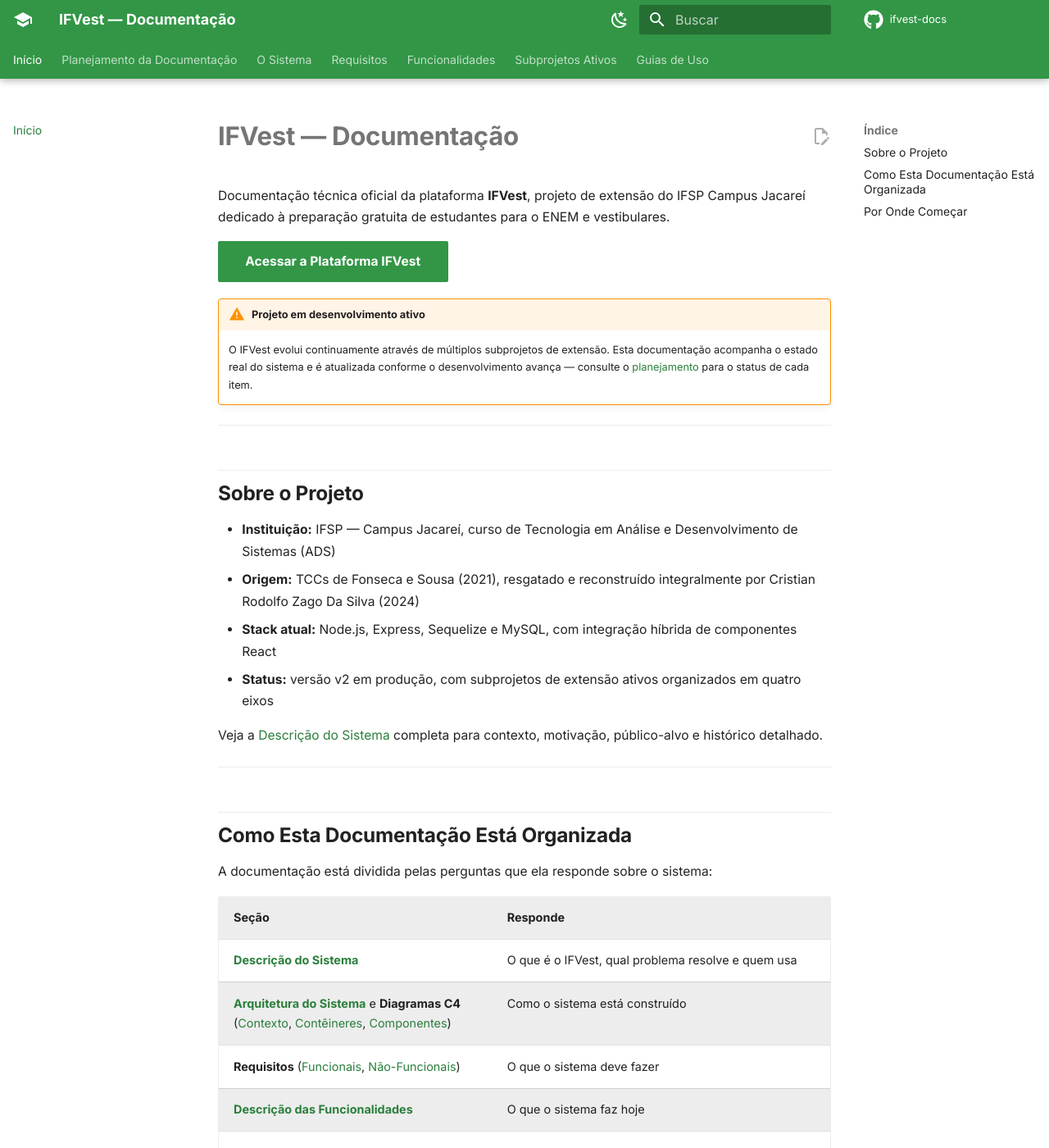
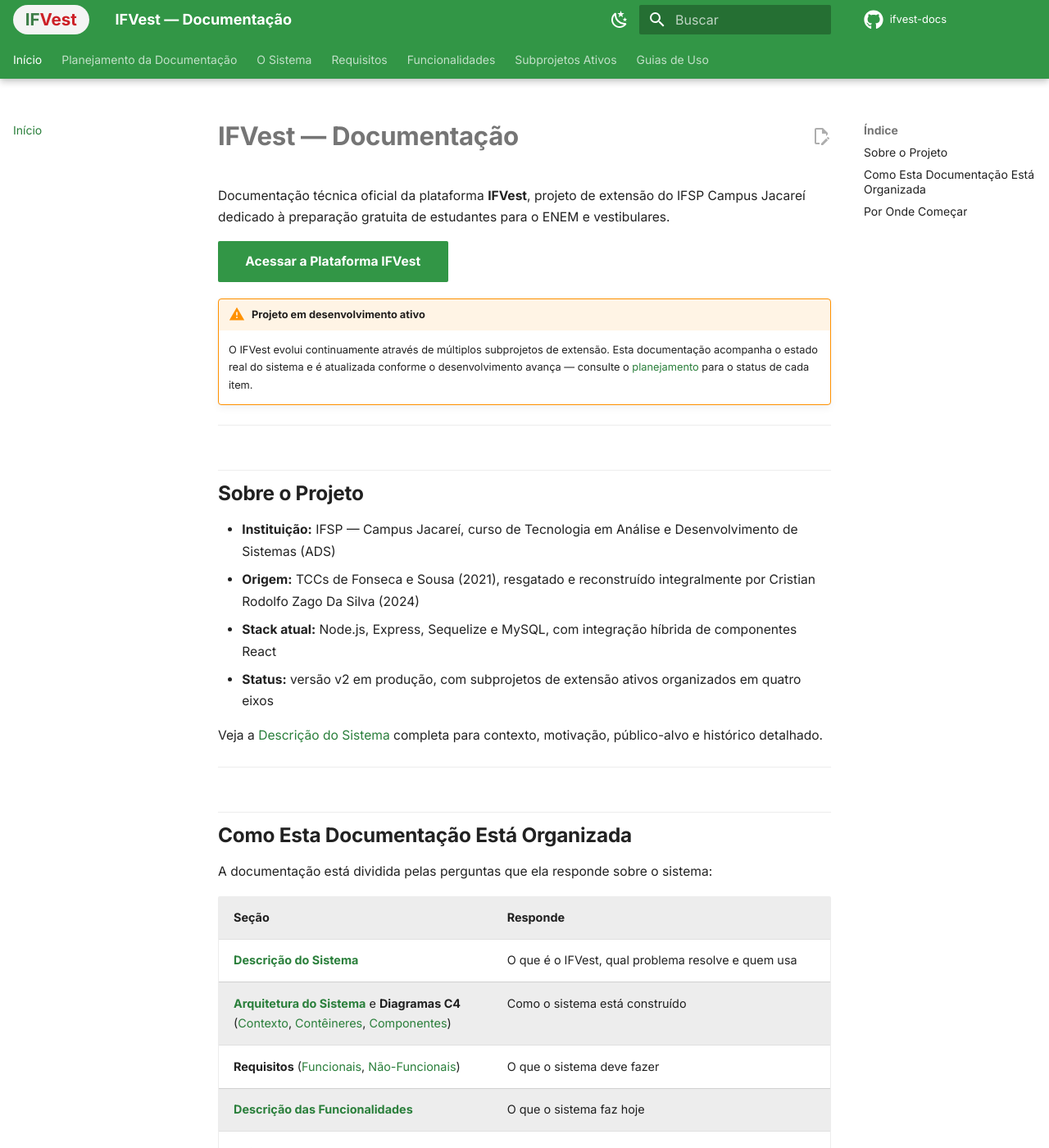
Before and after one commit to IthaloCavalcante/ifvest-docs, an MkDocs documentation site: the page built from docs/index.md, in a window 1280 px wide and 1400 px high. Shown: the whole window at 82% size. Built offline with MkDocs 1.6.1 and Material for MkDocs 9.7.7, drawn with Linux system fonts in a browser that asks for light colours; comment, search, counter and statistics services are not loaded.

Commit message:
feat: aplicar a identidade visual da plataforma à documentação

```diff
--- /dev/null
+++ b/docs/stylesheets/logo-ifvest.css
@@ -0,0 +1,55 @@
+/*
+   IFVest — Documentação
+   Logo no cabeçalho
+
+   Réplica do componente LogoIFVEST da plataforma
+   (ifvest-monorepo: ifvest-frontend/src/core/layout/LogoIFVEST.module.css).
+   O HTML está em overrides/partials/logo.html.
+*/
+
+/* Cores da plataforma (ifvest-frontend/src/index.css) */
+:root {
+  --ifvest-logo-verde:    #3C7D47;  /* --secondary-green → "IF"   */
+  --ifvest-logo-vermelho: #CD2027;  /* --primary-red     → "Vest" */
+  --ifvest-logo-fundo:    #F4F4F4;  /* --primary-gray    → pílula */
+  /* O cabeçalho público da plataforma tenta trocar esse fundo por #ffffffdc
+     (.Logo em AppHeader.module.css), mas essa regra vem antes da do
+     componente no CSS final e perde. Na tela, a pílula é sempre #F4F4F4. */
+}
+
+.ifvest-logo {
+  /* Na plataforma a pílula tem 180 × 70 px e o texto, 40 px.
+     Aqui só a altura é definida; largura e fonte saem da mesma proporção,
+     então a logo pode mudar de tamanho sem se deformar. */
+  --ifvest-logo-altura: 1.8rem;  /* mesma altura da caixa de busca */
+
+  display: flex;
+  align-items: center;
+  justify-content: center;
+  height: var(--ifvest-logo-altura);
+  width: calc(var(--ifvest-logo-altura) * 180 / 70);
+  border-radius: 100px;          /* pontas totalmente arredondadas */
+  background-color: var(--ifvest-logo-fundo);
+
+  /* Inter já é carregada pelo tema (theme.font.text no mkdocs.yml) */
+  font-family: "Inter", system-ui, -apple-system, sans-serif;
+  font-size: calc(var(--ifvest-logo-altura) * 40 / 70);
+  font-weight: 700;
+  line-height: 1;
+}
+
+.ifvest-logo__if   { color: var(--ifvest-logo-verde); }
+.ifvest-logo__vest { color: var(--ifvest-logo-vermelho); }
+
+/* Cabeçalho: o tema reserva 1.2rem para a logo, com .4rem de respiro em cima
+   e embaixo. A pílula tem 1.8rem, então o respiro cai para .1rem e o
+   cabeçalho mantém a altura de sempre (2.4rem). */
+.md-header__button.md-logo {
+  padding-top: .1rem;
+  padding-bottom: .1rem;
+}
+
+/* Topo do menu lateral: ali o tema reserva 2.4rem de altura para a logo */
+.md-nav__title .md-logo .ifvest-logo {
+  --ifvest-logo-altura: 2.4rem;
+}
--- a/mkdocs.yml
+++ b/mkdocs.yml
@@ -13,6 +13,8 @@
 
 theme:
   name: material
+  custom_dir: overrides   # templates que substituem os do tema (logo da plataforma)
+  favicon: images/favicon.svg   # o mesmo ícone da plataforma (ifvest-frontend/public/favicon.svg)
   language: pt
 
   # tema claro e escuro
@@ -37,7 +39,6 @@
     code: JetBrains Mono
 
   icon:
-    logo: material/school
     repo: fontawesome/brands/github
 
   features:
@@ -63,6 +64,7 @@
 
 extra_css:
   - stylesheets/extra.css
+  - stylesheets/logo-ifvest.css
 
 extra:
   social:
--- /dev/null
+++ b/overrides/partials/logo.html
@@ -0,0 +1,16 @@
+{#-
+  Logo IFVest — substitui o partial de logo do Material (partials/logo.html).
+
+  O tema inclui este arquivo nos dois lugares onde a logo aparece:
+  no cabeçalho e no topo do menu lateral (telas com menos de 1220 px).
+
+  Mesma estrutura do componente LogoIFVEST da plataforma
+  (ifvest-monorepo: ifvest-frontend/src/core/layout/LogoIFVEST.tsx):
+  texto estilizado, não imagem. Estilos em docs/stylesheets/logo-ifvest.css.
+
+  - <span> em vez de <div>: no menu lateral a logo fica dentro de um
+    <label>, e <label> só aceita elementos de linha.
+  - aria-hidden: o link em volta já se anuncia com o site_name
+    (aria-label); o texto da pílula é só visual.
+-#}
+<span class="ifvest-logo" aria-hidden="true"><span class="ifvest-logo__if">IF</span><span class="ifvest-logo__vest">Vest</span></span>
```
Also changed, not shown: docs/images/favicon.svg (added).
